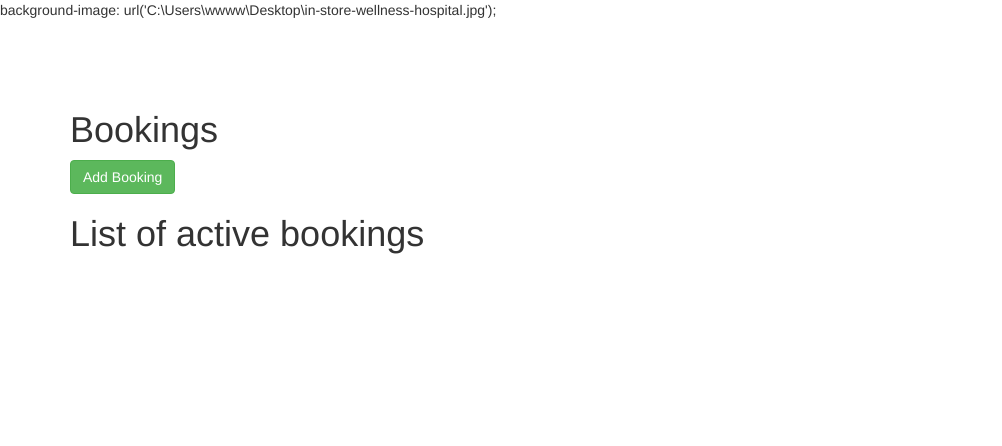
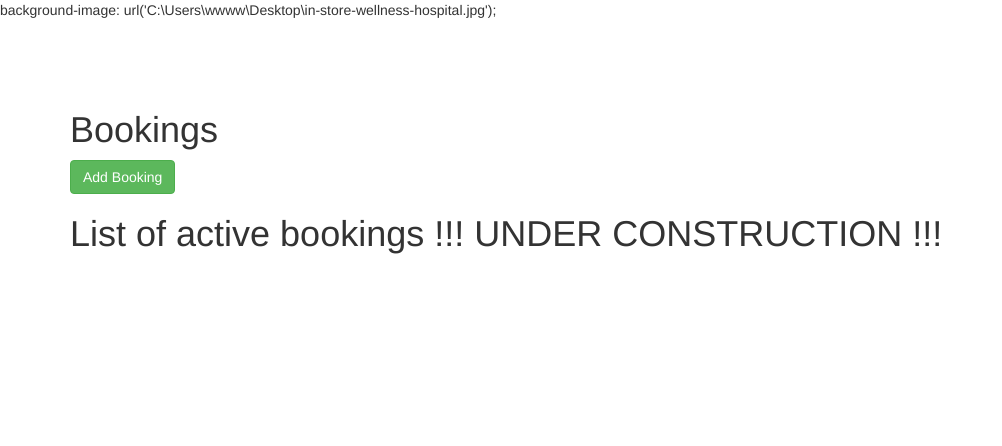
Before and after one commit to AlexandraMartinezJoya/DocAdvisor, a Yii app: template basic/views/booking/index.php in a window 1280 px wide. Shown: the top 446 px of the page, without its empty margins (0-1002 px from the left). Run offline with PHP 8.4 and a stand-in for Yii, Linux system fonts and the light colour scheme; the template is opened without the code that fills it, so the values that code supplies are empty; some libraries are stand-ins or nearby versions.

Commit message:
Added 'UNDER CONSTRUCTION' text to page.

```diff
--- a/basic/views/booking/index.php
+++ b/basic/views/booking/index.php
@@ -16,7 +16,6 @@ $this->params['breadcrumbs'][] = $this->title;
     </p>
 </div>
 
-<h1>List of active bookings </h1>
-
+<h1>List of active bookings !!! UNDER CONSTRUCTION !!!</h1>
 <p>
 </p>
```
